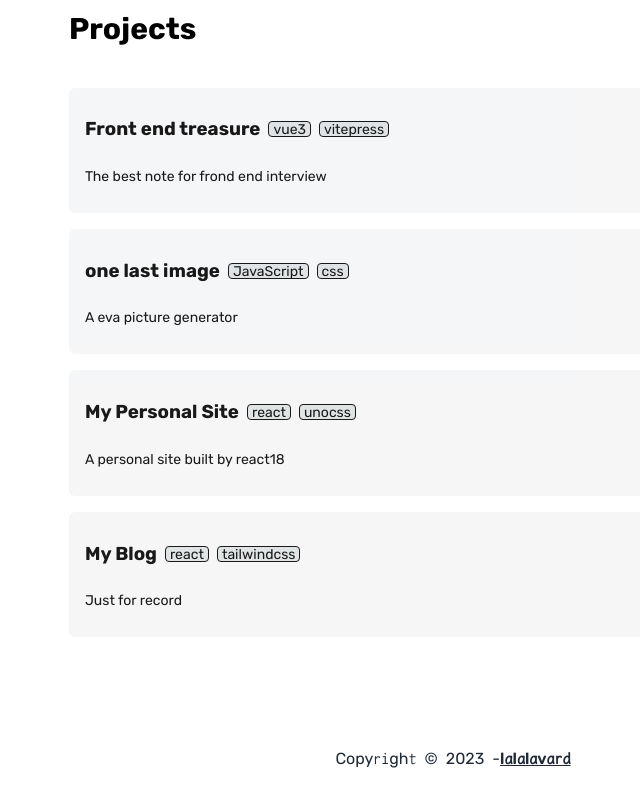
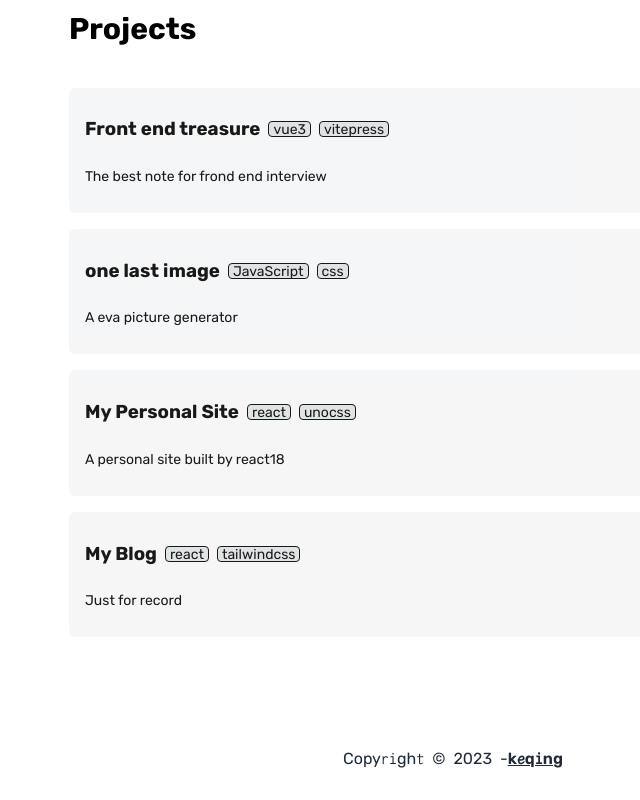
Before and after one commit to keqing77/me, a React (Vite) app: page / in a window 1280 px wide. Shown: the part 495-1295 px from the top of the page, without its empty margins (187-827 px from the left). Built offline with nearby package versions, Linux system fonts and the light colour scheme.

Commit message:
Update Footer.tsx

```diff
--- a/src/components/Footer/Footer.tsx
+++ b/src/components/Footer/Footer.tsx
@@ -6,7 +6,7 @@ const Footer = () => {
       <div className="text-center">
         <p>
           Copyright © 2023 -
-            <a  target="_blank" className="font-semibold" href="https://fe-treausre.netlify.app/">lalalavard</a>
+            <a  target="_blank" className="font-semibold" href="https://keqingblog.netlify.app/">keqing</a>
         </p>
       </div>
     </footer>
```
